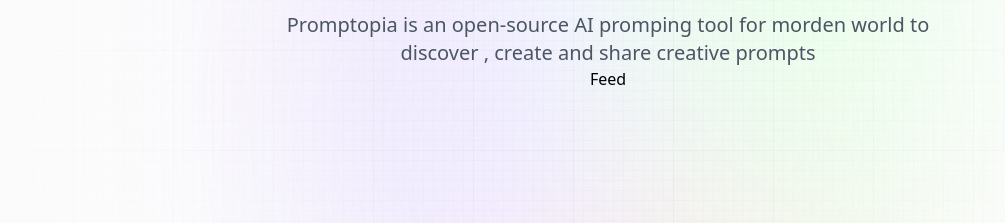
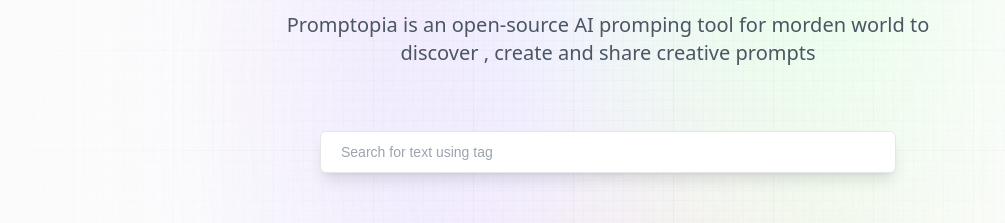
Before and after one commit to FinoanaRandria/Ai-Promp, a Next.js app: page / in a window 1280 px wide. Shown: the part 255-478 px from the top of the page, without its empty margins (32-1037 px from the left). Built offline with nearby package versions, Linux system fonts and the light colour scheme; no server answers.

Commit message:
form seach

```diff
--- a/components/Feed.jsx
+++ b/components/Feed.jsx
@@ -1,8 +1,36 @@
+
+'use client'
+
+import { useState, useEffect } from "react";
+import PromptCard from "./PromptCard";
+
+const Feed = () => {
+
+   const [searchText,setSearchText]=useState('')
+
+  const handleSearchChange = (e)=>{
+
+      setSearchText(e.target.value)
+      console.log(searchText);
+
+  }
+
+  return (
+    <section className="feed">
+      <form className="relative w-full flex-center">
+
+       <input type="text"
+        placeholder="Search for text using tag"
+        value={searchText}
+        required
+        onChange={handleSearchChange}
+        className="search_input peer"
+       />
+
+      </form>
 
 
-const Feed = () => {
-  return (
-    <div>Feed</div>
+    </section>
   )
 }
 
```
